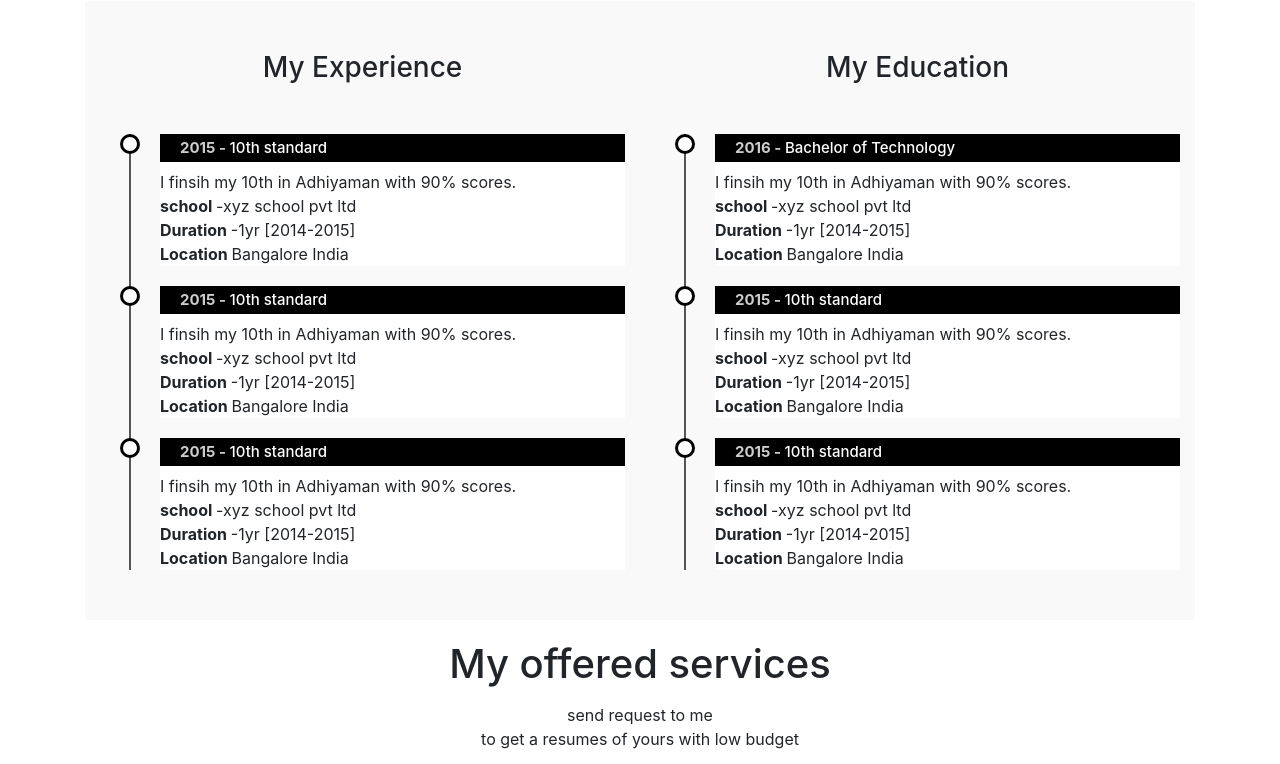
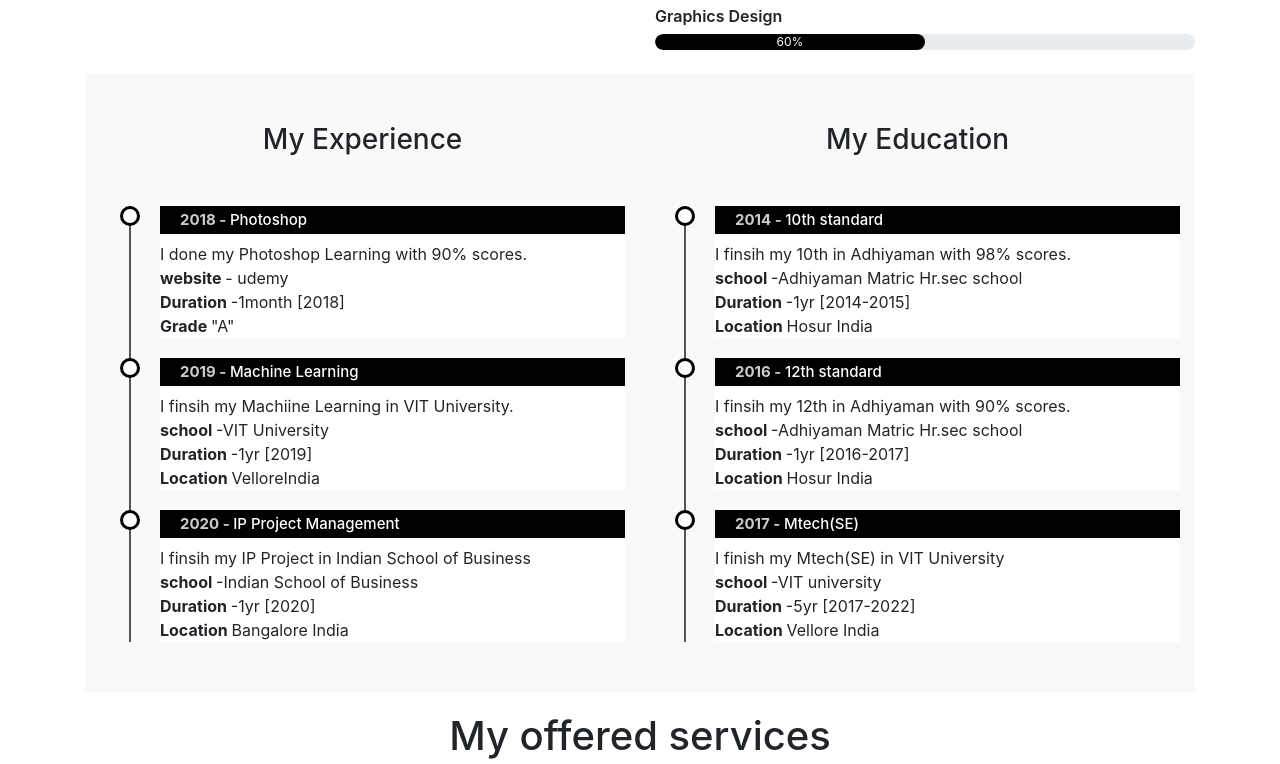
Before and after one commit to Ayyappan1999/Ayyappan1999.github.io, a plain HTML site: page Resume/index.html in a window 1280 px wide. Shown: the part 1390-2154 px from the top of the page. Drawn offline with nearby package versions, Linux system fonts and the light colour scheme.

Commit message:
First Web Design

```diff
--- a/Resume/index.html
+++ b/Resume/index.html
@@ -17,7 +17,7 @@
 		<div class="user-box">
 			<img src="www.jpg">
 			<h1> Ayyappan </h1>
-			<p> Software Engineer(HACKER) </p>
+			<p> Software Engineer(M-TECH) </p>
 		</div>
    </div>
    <div class="scroll-btn">
@@ -64,24 +64,26 @@
    		<div class="col-md-6">
    			<h3> WHO AM I ? </h3>
    			<p>
-   				Am I a father, a husband, a friend, an engineer, a passenger or a patient? The truth is that you are a father because you have a son. You are a husband because you have a wife. A passenger because you are on a train. So all your identities, everything you believe yourself to be, are all dependent on something else
-   			</p>
+   				Here I'm Ayyappan A. This is my first personal webdesign(Resume) developed by me. I have completed my schooling in Adhiyaman Matric Hr.Sec.School with a good percentage. <br>
+   				Now I have started my college in VIT -Vellore.I have selected Integrated M.Tech and it takes a period of 5 years to complete the course. This is my 3rd year that is going on... <br>
+                Now I have started my web designing with the help of my "Faculties".  This is the short on my personal.
+             </p>
         <div class="skills-bar">
         	<p>Adobe Photoshop</p>
         	<div class="progress">
         		<div class="progress-bar" style="width: 80%;"> 80% </div>
         	</div>
-        	<p>UI Design</p>
+        	<p>Web Designing</p>
         	<div class="progress">
         		<div class="progress-bar" style="width: 85%;"> 85% </div>
         	</div>
-        	<p>Hacking</p>
+        	<p>Data Analytics & Machine Learning</p>
         	<div class="progress">
-        		<div class="progress-bar" style="width: 79%;"> 79% </div>
+        		<div class="progress-bar" style="width: 70%;"> 79% </div>
         	</div>
-        	<p>Graphics</p>
+        	<p>Graphics Design</p>
         	<div class="progress">
-        		<div class="progress-bar" style="width: 60%;"> 60% </div>
+        		<div class="progress-bar" style="width: 50%;"> 60% </div>
         	</div>
 
         </div>
@@ -111,27 +113,26 @@
 				<h3 class="text-center">My Experience</h3>
 				<ul class="timeline">
 					<li>
-						<h4> <span> 2015 - </span> 10th standard</h4>
-						<p> I finsih my 10th in Adhiyaman with 90% scores. <br>
-							<b> school </b> -xyz school pvt ltd <br>
-							<b> Duration </b> -1yr [2014-2015] <br>
-							<b> Location </b> Bangalore India <br>
-
+						<h4> <span> 2018 - </span> Photoshop</h4>
+						<p> I done my Photoshop Learning  with 90% scores. <br>
+							<b> website </b> - udemy  <br>
+							<b> Duration </b> -1month [2018] <br>
+							<b> Grade </b> "A" <br>
 						</p>
 					</li>
 					<li>
-						<h4> <span> 2015 - </span> 10th standard</h4>
-						<p> I finsih my 10th in Adhiyaman with 90% scores. <br>
-							<b> school </b> -xyz school pvt ltd <br>
-							<b> Duration </b> -1yr [2014-2015] <br>
-							<b> Location </b> Bangalore India <br>
+						<h4> <span> 2019 - </span> Machine Learning </h4>
+						<p> I finsih my Machiine Learning in VIT University. <br>
+							<b> school </b> -VIT University <br>
+							<b> Duration </b> -1yr [2019] <br>
+							<b> Location </b> VelloreIndia <br>
 						</p>
 					</li>
 					<li>
-						<h4> <span> 2015 - </span> 10th standard</h4>
-						<p> I finsih my 10th in Adhiyaman with 90% scores. <br>
-							<b> school </b> -xyz school pvt ltd <br>
-							<b> Duration </b> -1yr [2014-2015] <br>
+						<h4> <span> 2020 - </span> IP Project Management</h4>
+						<p> I finsih my IP Project in Indian School of Business <br>
+							<b> school </b> -Indian School of Business<br>
+							<b> Duration </b> -1yr [2020] <br>
 							<b> Location </b> Bangalore India <br>
 						</p>
 					</li>
@@ -141,28 +142,28 @@
 				<h3 class="text-center">My Education</h3>
 				<ul class="timeline">
 					<li>
-						<h4> <span> 2016 - </span> Bachelor of Technology </h4>
-						<p> I finsih my 10th in Adhiyaman with 90% scores. <br>
-							<b> school </b> -xyz school pvt ltd <br>
+						<h4> <span> 2014 - </span> 10th standard </h4>
+						<p> I finsih my 10th in Adhiyaman with 98% scores. <br>
+							<b> school </b> -Adhiyaman Matric Hr.sec school <br>
 							<b> Duration </b> -1yr [2014-2015] <br>
-							<b> Location </b> Bangalore India <br>
+							<b> Location </b> Hosur India <br>
 
 						</p>
 					</li>
 					<li>
-						<h4> <span> 2015 - </span> 10th standard</h4>
-						<p> I finsih my 10th in Adhiyaman with 90% scores. <br>
-							<b> school </b> -xyz school pvt ltd <br>
-							<b> Duration </b> -1yr [2014-2015] <br>
-							<b> Location </b> Bangalore India <br>
+						<h4> <span> 2016 - </span> 12th standard</h4>
+						<p> I finsih my 12th in Adhiyaman with 90% scores. <br>
+							<b> school </b> -Adhiyaman Matric Hr.sec school <br>
+							<b> Duration </b> -1yr [2016-2017] <br>
+							<b> Location </b> Hosur India <br>
 						</p>
 					</li>
 					<li>
-						<h4> <span> 2015 - </span> 10th standard</h4>
-						<p> I finsih my 10th in Adhiyaman with 90% scores. <br>
-							<b> school </b> -xyz school pvt ltd <br>
-							<b> Duration </b> -1yr [2014-2015] <br>
-							<b> Location </b> Bangalore India <br>
+						<h4> <span> 2017 - </span> Mtech(SE)</h4>
+						<p> I finish my Mtech(SE) in VIT University  <br>
+							<b> school </b> -VIT university <br>
+							<b> Duration </b> -5yr [2017-2022] <br>
+							<b> Location </b> Vellore India <br>
 						</p>
 					</li>
 				</ul>
```
